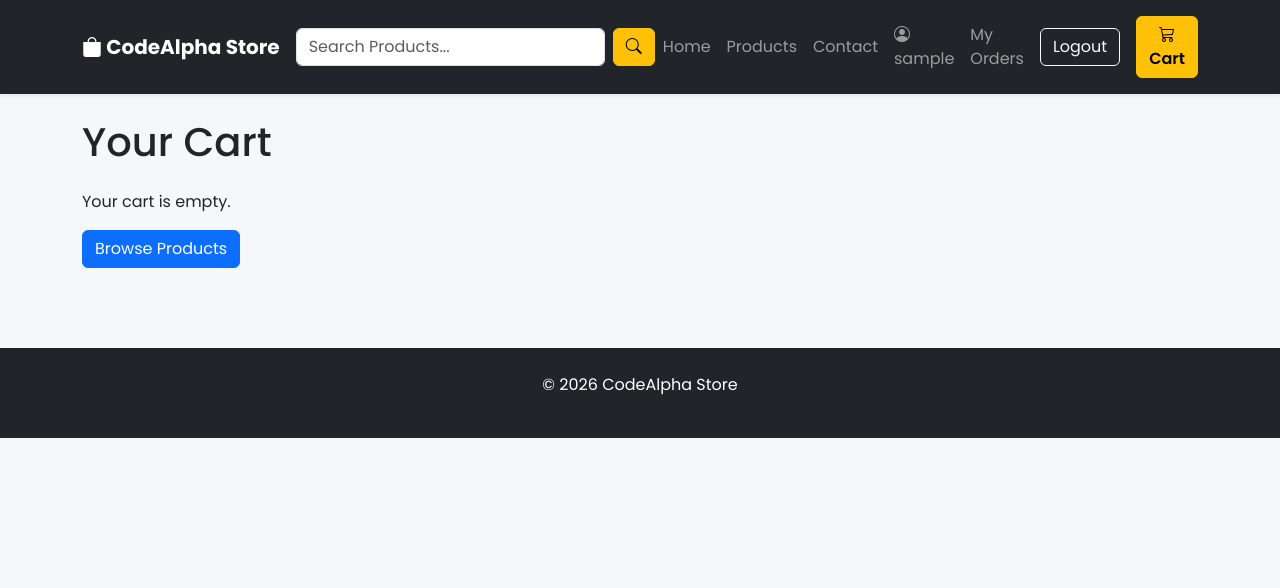
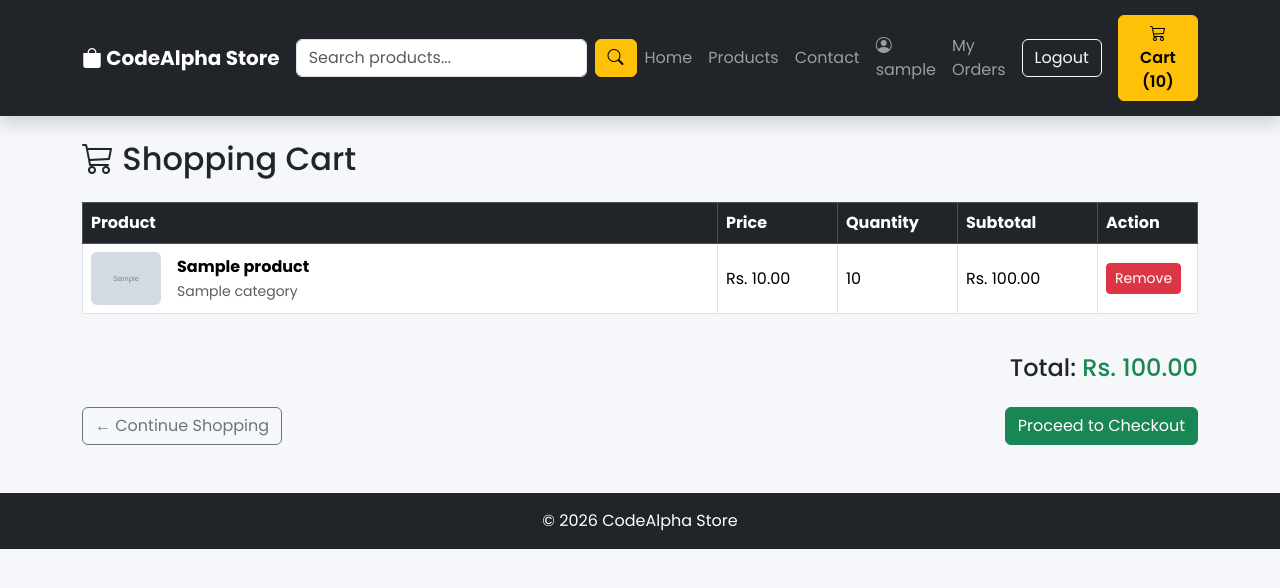
Before and after one commit to Zeba-Phool2228/CodeAlpha_EcommerceStore, a Django app: page /cart/ in a window 1280 px wide. Shown: the top 588 px of the page. Run offline with Django 5.2, Linux system fonts and the light colour scheme; a user stored in the database is signed in; tables that the repository leaves empty hold one stand-in row (values such as "Sample post"); grey boxes marked "Sample" are stand-in pictures.

Commit message:
Implement database shopping cart with persistent user carts and improved checkout flow

```diff
--- a/store/templates/store/base.html
+++ b/store/templates/store/base.html
@@ -1,9 +1,12 @@
 {% load static %}
+
 <!DOCTYPE html>
 <html lang="en">
 
 <head>
+
     <meta charset="UTF-8">
+
     <meta name="viewport" content="width=device-width, initial-scale=1.0">
 
     <title>{% block title %}CodeAlpha Store{% endblock %}</title>
@@ -11,23 +14,21 @@
     <!-- Bootstrap -->
     <link href="https://cdn.jsdelivr.net/npm/bootstrap@5.3.3/dist/css/bootstrap.min.css" rel="stylesheet">
 
+    <!-- Bootstrap Icons -->
+    <link rel="stylesheet" href="https://cdn.jsdelivr.net/npm/bootstrap-icons@1.11.3/font/bootstrap-icons.min.css">
+
     <!-- Google Font -->
-    <link rel="preconnect" href="https://fonts.googleapis.com">
-    <link rel="preconnect" href="https://fonts.gstatic.com" crossorigin>
-
     <link href="https://fonts.googleapis.com/css2?family=Poppins:wght@300;400;500;600;700&display=swap"
         rel="stylesheet">
 
-    <!-- Bootstrap Icons -->
-    <link rel="stylesheet" href="https://cdn.jsdelivr.net/npm/bootstrap-icons@1.11.3/font/bootstrap-icons.min.css">
-
     <!-- Custom CSS -->
     <link rel="stylesheet" href="{% static 'css/style.css' %}">
+
 </head>
 
 <body>
 
-    <nav class="navbar navbar-expand-lg navbar-dark bg-dark shadow-sm">
+    <nav class="navbar navbar-expand-lg navbar-dark bg-dark shadow">
 
         <div class="container">
 
@@ -36,22 +37,25 @@
                 CodeAlpha Store
             </a>
 
-            <button class="navbar-toggler" type="button" data-bs-toggle="collapse" data-bs-target="#navbarContent">
+            <button class="navbar-toggler" type="button" data-bs-toggle="collapse" data-bs-target="#navbarNav">
 
                 <span class="navbar-toggler-icon"></span>
 
             </button>
 
-            <div class="collapse navbar-collapse" id="navbarContent">
+            <div class="collapse navbar-collapse" id="navbarNav">
 
-                <!-- SEARCH BAR -->
-                <form class="d-flex mx-auto search-box" method="GET" action="{% url 'product_list' %}">
+                <!-- Search -->
 
-                    <input class="form-control" type="search" name="search" placeholder="Search Products..."
+                <form class="d-flex mx-auto" method="GET" action="{% url 'product_list' %}">
+
+                    <input class="form-control me-2" type="search" name="search" placeholder="Search products..."
                         value="{{ search|default:'' }}">
 
-                    <button class="btn btn-warning ms-2" type="submit">
+                    <button class="btn btn-warning">
+
                         <i class="bi bi-search"></i>
+
                     </button>
 
                 </form>
@@ -79,45 +83,81 @@
                     {% if user.is_authenticated %}
 
                     <li class="nav-item">
+
                         <span class="nav-link">
+
                             <i class="bi bi-person-circle"></i>
+
                             {{ user.username }}
+
                         </span>
+
                     </li>
 
                     <li class="nav-item">
+
                         <a class="nav-link" href="{% url 'my_orders' %}">
+
                             My Orders
+
                         </a>
+
                     </li>
 
                     <li class="nav-item">
+
                         <a class="btn btn-outline-light ms-2" href="{% url 'logout' %}">
+
                             Logout
+
                         </a>
+
                     </li>
 
                     {% else %}
 
                     <li class="nav-item">
+
                         <a class="btn btn-outline-light ms-2" href="{% url 'login' %}">
+
                             Login
+
                         </a>
+
                     </li>
 
                     <li class="nav-item">
+
                         <a class="btn btn-warning ms-2" href="{% url 'signup' %}">
+
                             Sign Up
+
                         </a>
+
                     </li>
 
                     {% endif %}
 
-                    <li class="nav-item">
-                        <a class="btn btn-warning ms-3" href="{% url 'cart_detail' %}">
+                    <li class="nav-item ms-3">
+
+                        <a href="{% url 'cart_detail' %}" class="btn btn-warning">
+
                             <i class="bi bi-cart3"></i>
+
                             Cart
+
+                            {% if user.is_authenticated %}
+
+                            {% if user.cart %}
+
+                            ({{ user.cart.get_total_quantity }})
+
+                            {% endif %}
+
+                            {% endif %}
+
                         </a>
+
                     </li>
 
                 </ul>
@@ -131,22 +171,31 @@
     <div class="container mt-4">
 
         {% if messages %}
+
         {% for message in messages %}
+
         <div class="alert alert-success">
+
             {{ message }}
+
         </div>
+
         {% endfor %}
+
         {% endif %}
 
         {% block content %}
+
         {% endblock %}
 
     </div>
 
-    <footer class="footer">
+    <footer class="bg-dark text-white text-center py-3 mt-5">
 
-        <div class="container text-center">
-            <p>© 2026 CodeAlpha Store</p>
+        <div class="container">
+
+            © 2026 CodeAlpha Store
+
         </div>
 
     </footer>
--- a/store/templates/store/cart_detail.html
+++ b/store/templates/store/cart_detail.html
@@ -1,46 +1,145 @@
 {% extends "store/base.html" %}
 
+{% block title %}Shopping Cart{% endblock %}
+
 {% block content %}
-<h1 class="mb-4">Your Cart</h1>
 
-{% if cart %}
-<table class="table align-middle">
-    <thead>
+<h2 class="mb-4">
+    <i class="bi bi-cart3"></i>
+    Shopping Cart
+</h2>
+
+{% if cart.items.all %}
+
+<div class="table-responsive">
+
+    <table class="table table-bordered align-middle">
+
+        <thead class="table-dark">
+
             <tr>
                 <th>Product</th>
-            <th>Price</th>
-            <th>Quantity</th>
-            <th>Subtotal</th>
-            <th></th>
+                <th width="120">Price</th>
+                <th width="120">Quantity</th>
+                <th width="140">Subtotal</th>
+                <th width="100">Action</th>
             </tr>
+
         </thead>
+
         <tbody>
-        {% for item in cart %}
+
+            {% for item in cart.items.all %}
+
             <tr>
-            <td>{{ item.product.name }}</td>
-            <td>Rs. {{ item.product.price }}</td>
-            <td>{{ item.quantity }}</td>
-            <td>Rs. {{ item.total_price }}</td>
+
                 <td>
-                <form action="{% url 'cart_remove' item.product.id %}" method="post">
-                    {% csrf_token %}
-                    <button type="submit" class="btn btn-sm btn-outline-danger">Remove</button>
-                </form>
+
+                    <div class="d-flex align-items-center">
+
+                        {% if item.product.image %}
+                        <img src="{{ item.product.image.url }}" width="70" class="me-3 rounded">
+                        {% endif %}
+
+                        <div>
+
+                            <strong>{{ item.product.name }}</strong>
+
+                            <br>
+
+                            <small class="text-muted">
+                                {{ item.product.category }}
+                            </small>
+
+                        </div>
+
+                    </div>
+
                 </td>
+
+                <td>
+                    Rs. {{ item.product.price }}
+                </td>
+
+                <td>
+
+                    {{ item.quantity }}
+
+                </td>
+
+                <td>
+
+                    Rs. {{ item.get_total_price }}
+
+                </td>
+
+                <td>
+
+                    <a href="{% url 'cart_remove' item.product.id %}" class="btn btn-danger btn-sm">
+
+                        Remove
+
+                    </a>
+
+                </td>
+
             </tr>
+
             {% endfor %}
+
         </tbody>
+
     </table>
 
-<h4>Total: Rs. {{ cart.get_total_price }}</h4>
+</div>
 
-<div class="d-flex gap-2">
-    <a href="{% url 'product_list' %}" class="btn btn-secondary">Continue Shopping</a>
-    <a href="{% url 'checkout' %}" class="btn btn-success">Proceed to Checkout</a>
+<div class="text-end mt-4">
+
+    <h4>
+
+        Total:
+        <span class="text-success">
+            Rs. {{ cart.get_total_price }}
+        </span>
+
+    </h4>
+
+</div>
+
+<div class="mt-4 d-flex justify-content-between">
+
+    <a href="{% url 'product_list' %}" class="btn btn-outline-secondary">
+
+        ← Continue Shopping
+
+    </a>
+
+    <a href="{% url 'checkout' %}" class="btn btn-success">
+
+        Proceed to Checkout
+
+    </a>
+
 </div>
 
 {% else %}
-<p>Your cart is empty.</p>
-<a href="{% url 'product_list' %}" class="btn btn-primary">Browse Products</a>
+
+<div class="alert alert-info">
+
+    <h5>Your cart is empty.</h5>
+
+    <p class="mb-3">
+        Add some products to your cart.
+    </p>
+
+    <a href="{% url 'product_list' %}" class="btn btn-primary">
+
+        Start Shopping
+
+    </a>
+
+</div>
+
 {% endif %}
+
 {% endblock %}
--- a/store/views.py
+++ b/store/views.py
@@ -1,10 +1,18 @@
-from .models import Product, Order, OrderItem, Category
 from django.shortcuts import render, get_object_or_404, redirect
 from django.contrib.auth import login, logout, authenticate
 from django.contrib.auth.forms import AuthenticationForm
 from django.contrib.auth.decorators import login_required
 from django.contrib import messages
-from .cart import Cart
+
+from .models import (
+    Product,
+    Category,
+    Order,
+    OrderItem,
+    Cart,
+    CartItem,
+)
+
 from .forms import SignUpForm, OrderForm
 
 
@@ -40,7 +48,7 @@ def product_list(request):
         products = products.order_by("-name")
 
     elif sort == "newest":
-        products = products.order_by("-id")
+        products = products.order_by("-created_at")
 
     categories = Category.objects.all()
 
@@ -49,68 +57,129 @@ def product_list(request):
         featured=True
     )[:3]
 
-    return render(request, "store/product_list.html", {
-        "products": products,
-        "categories": categories,
-        "featured_products": featured_products,
-        "selected_category": category_slug,
-        "search": search,
-        "sort": sort,
-    })
+    return render(
+        request,
+        "store/product_list.html",
+        {
+            "products": products,
+            "categories": categories,
+            "featured_products": featured_products,
+            "selected_category": category_slug,
+            "search": search,
+            "sort": sort,
+        },
+    )
 
 
 def product_detail(request, pk):
     product = get_object_or_404(Product, pk=pk)
-    return render(request, "store/product_detail.html", {"product": product})
 
+    return render(
+        request,
+        "store/product_detail.html",
+        {
+            "product": product,
+        },
+    )
+def cart_add(request, product_id):
+    if not request.user.is_authenticated:
+        messages.warning(request, "Please login first.")
+        return redirect("login")
 
-def cart_add(request, product_id):
-    cart = Cart(request)
     product = get_object_or_404(Product, id=product_id)
-    cart.add(product)
+
+    cart, created = Cart.objects.get_or_create(user=request.user)
+
+    cart_item, created = CartItem.objects.get_or_create(
+        cart=cart,
+        product=product,
+    )
+
+    if not created:
+        if cart_item.quantity < product.stock:
+            cart_item.quantity += 1
+            cart_item.save()
+    else:
+        cart_item.quantity = 1
+        cart_item.save()
+
+    messages.success(request, f"{product.name} added to cart.")
     return redirect("cart_detail")
 
 
 def cart_remove(request, product_id):
-    cart = Cart(request)
-    product = get_object_or_404(Product, id=product_id)
-    cart.remove(product)
+    if not request.user.is_authenticated:
+        return redirect("login")
+
+    cart = get_object_or_404(Cart, user=request.user)
+
+    try:
+        item = CartItem.objects.get(cart=cart, product_id=product_id)
+        item.delete()
+        messages.success(request, "Item removed from cart.")
+    except CartItem.DoesNotExist:
+        pass
+
     return redirect("cart_detail")
 
 
 def cart_detail(request):
-    cart = Cart(request)
-    return render(request, "store/cart_detail.html", {"cart": cart})
+    if not request.user.is_authenticated:
+        return redirect("login")
+
+    cart, created = Cart.objects.get_or_create(user=request.user)
+
+    return render(
+        request,
+        "store/cart_detail.html",
+        {
+            "cart": cart,
+            "cart_items": cart.items.select_related("product"),
+        },
+    )
 
 
 def signup_view(request):
     if request.method == "POST":
         form = SignUpForm(request.POST)
+
         if form.is_valid():
             user = form.save(commit=False)
             user.set_password(form.cleaned_data["password"])
             user.save()
+
             login(request, user)
-            messages.success(request, "Account created successfully!")
+
+            Cart.objects.get_or_create(user=user)
+
+            messages.success(request, "Account created successfully.")
             return redirect("product_list")
     else:
         form = SignUpForm()
+
     return render(request, "store/signup.html", {"form": form})
 
 
 def login_view(request):
     if request.method == "POST":
         form = AuthenticationForm(request, data=request.POST)
+
         if form.is_valid():
             user = authenticate(
                 username=form.cleaned_data["username"],
                 password=form.cleaned_data["password"],
             )
+
             if user is not None:
                 login(request, user)
+
+                Cart.objects.get_or_create(user=user)
+
                 return redirect("product_list")
+
     else:
         form = AuthenticationForm()
+
     return render(request, "store/login.html", {"form": form})
 
 
@@ -121,44 +190,76 @@ def logout_view(request):
 
 @login_required(login_url="login")
 def checkout_view(request):
-    cart = Cart(request)
+    cart = get_object_or_404(Cart, user=request.user)
 
-    if len(cart) == 0:
+    if not cart.items.exists():
         messages.error(request, "Your cart is empty.")
         return redirect("cart_detail")
 
     if request.method == "POST":
         form = OrderForm(request.POST)
+
         if form.is_valid():
             order = form.save(commit=False)
             order.user = request.user
             order.save()
 
-            for item in cart:
+            for item in cart.items.all():
                 OrderItem.objects.create(
                     order=order,
-                    product=item["product"],
-                    price=item["product"].price,
-                    quantity=item["quantity"],
+                    product=item.product,
+                    price=item.product.price,
+                    quantity=item.quantity,
                 )
 
-            cart.clear()
-            messages.success(
-                request, "Your order has been placed successfully!")
+            cart.items.all().delete()
+
+            messages.success(request, "Order placed successfully.")
+
             return redirect("order_success", order_id=order.id)
+
     else:
         form = OrderForm()
 
-    return render(request, "store/checkout.html", {"cart": cart, "form": form})
+    return render(
+        request,
+        "store/checkout.html",
+        {
+            "cart": cart,
+            "cart_items": cart.items.select_related("product"),
+            "form": form,
+        },
+    )
 
 
 @login_required(login_url="login")
 def order_success(request, order_id):
-    order = get_object_or_404(Order, id=order_id, user=request.user)
-    return render(request, "store/order_success.html", {"order": order})
+    order = get_object_or_404(
+        Order,
+        id=order_id,
+        user=request.user,
+    )
+
+    return render(
+        request,
+        "store/order_success.html",
+        {
+            "order": order,
+        },
+    )
 
 
 @login_required(login_url="login")
 def my_orders(request):
-    orders = Order.objects.filter(user=request.user).order_by("-created_at")
-    return render(request, "store/my_orders.html", {"orders": orders})
+    orders = (
+        Order.objects.filter(user=request.user)
+        .order_by("-created_at")
+    )
+
+    return render(
+        request,
+        "store/my_orders.html",
+        {
+            "orders": orders,
+        },
+    )
```
Also changed, not shown: store/admin.py (+64 -2 lines), store/models.py (+71 -7 lines), store/templates/store/product_detail.html (+112 -12 lines), store/migrations/0005_cart_cartitem.py (added). Lines whose indentation alone changed are shown as unchanged.
